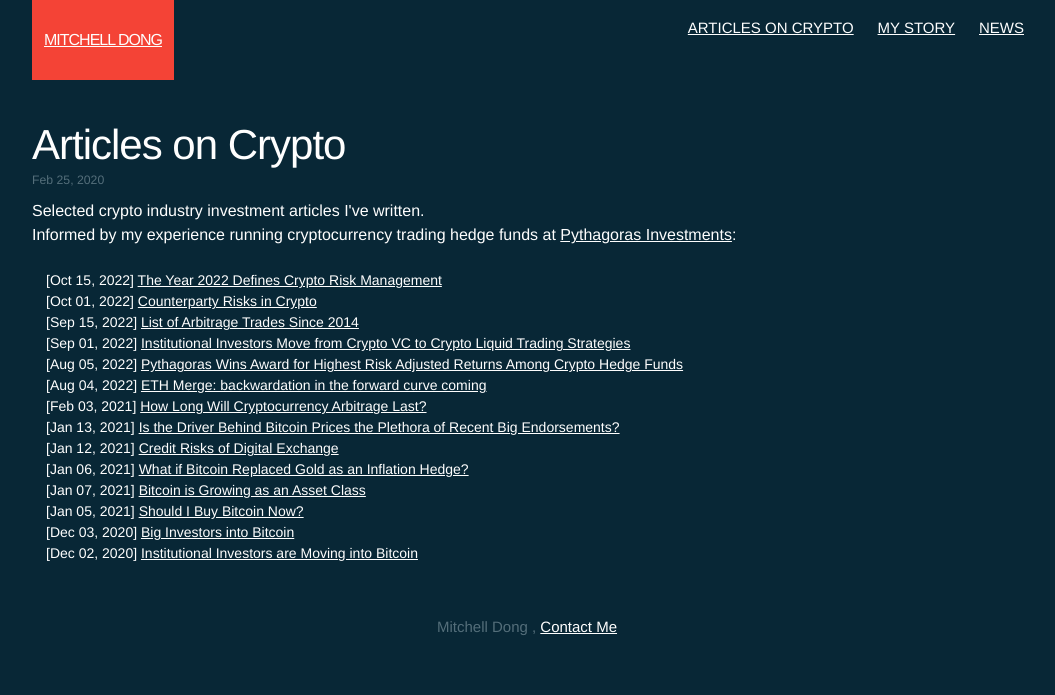
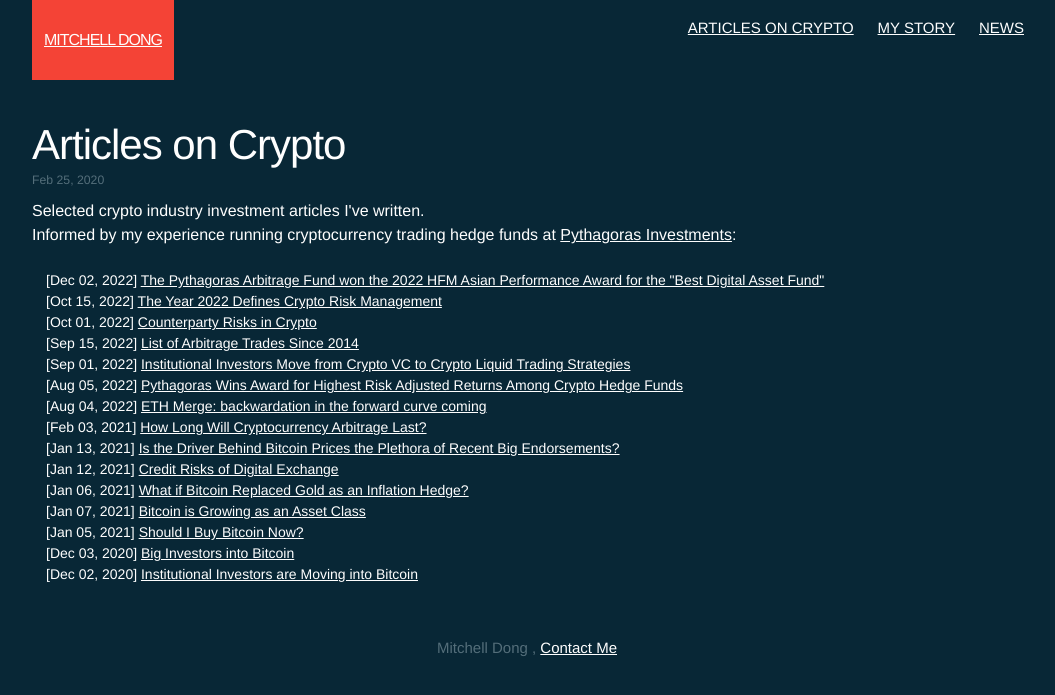
Before and after one commit to pythagoras-investments/mitchelldong_com, a Jekyll site: the page built from crypto-articles.md, in a window 1280 px wide. Shown: the top 695 px of the page, without its empty margins (112-1167 px from the left). Built offline with Jekyll 4.4.1, drawn with Linux system fonts in a browser that asks for light colours.

Commit message:
Pythagoras Arb fund got 2022 HFM Asian Performanc Award

```diff
--- a/crypto-articles.md
+++ b/crypto-articles.md
@@ -12,6 +12,8 @@ Selected crypto industry investment articles I've written. <br/>
 Informed by my experience running cryptocurrency trading hedge funds at <a href="https://pythagoras.investments">Pythagoras Investments</a>:</h5>
 <br/>
 <ul style="list-style-type: none;">
+  <li>[Dec 02, 2022] <a href="https://mitchelldong.com/the-pythagoras-arbitrage-fund-won-2022-HFM-asia-performance-award/" target="_blank">The Pythagoras Arbitrage Fund won the 2022 HFM
+    Asian Performance Award for the "Best Digital Asset Fund"</a></li>
   <li>[Oct 15, 2022] <a href="https://mitchelldong.com/the-year-2022-defines-crypto-risk-management/" target="_blank">The Year 2022 Defines Crypto Risk Management</a></li>
   <li>[Oct 01, 2022] <a href="https://mitchelldong.com/counterparty-risks-in-crypto/" target="_blank">Counterparty Risks in Crypto</a></li>
   <li>[Sep 15, 2022] <a href="https://mitchelldong.com/list-of-arbitrage-trades-since-2014/" target="_blank">List of Arbitrage Trades Since 2014</a></li>
```
Also changed, not shown: pages/the-pythagoras-arbitrage-fund-won-2022-HFM-asia-performance-award.md (added, +15 -0 lines), assets/images/hmf2022_award/2022_HFM_award1.jpg (added), assets/images/hmf2022_award/2022_HFM_award2.jpg (added), assets/images/hmf2022_award/2022_HFM_award3.png (added).
